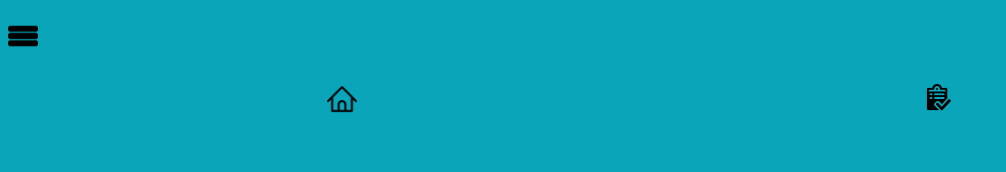
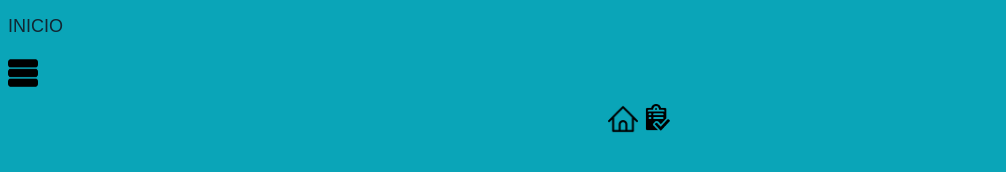
Before and after one commit to Ericksin800s/practica4, a plain HTML site: page arriba.html in a window 1280 px wide. Shown: the whole page, without its empty margins (0-1006 px from the left). Drawn offline with Linux system fonts and the light colour scheme.

Commit message:
Update arriba.html

```diff
--- a/arriba.html
+++ b/arriba.html
@@ -6,17 +6,28 @@
     <title>Menú</title>
 </head>
 <body bgcolor="#0aa5b8">
-    <h1>
-        <a href="abajo.html" target="body"><img src=imageness/menu.png width ="30" height= "30"></a>
-    </h1>
-    <table align="center" width="50%">
+
+    <!-- Tabla para las imágenes superiores -->
+    <table align="center" width="100%">
         <tr>
-            <td width="50%" align="left">
-                <a href="inicio.html" target="body"><img src=imageness/home1.png width ="30" height= "30"></a>
-            </td>
-            <td width="50%" align="right">
-                <a href="cv.html" target="body"><img src=imageness/cvv.png width ="30" height= "30"></a>
-            </td>
+            <p align = "left"><font color = #122632 size="4" face="arial">INICIO</font>
+        </tr>
+
+        <tr align = "left">
+                <a href="abajo.html" target="body">
+                    <img src="imageness/menu.png" width="30" height="40">
+                </a>
+        </tr>
+        <td align="right">
+            <a href="inicio.html" target="body">
+                <img src="imageness/home1.png" width="30" height="30">
+            </a>
+        </td>
+        <td align="left">
+            <a href="cv.html" target="body">
+                <img src="imageness/cvv.png" width="30" height="30">
+            </a>
+        </td>
         </tr>
     </table>
 
```
